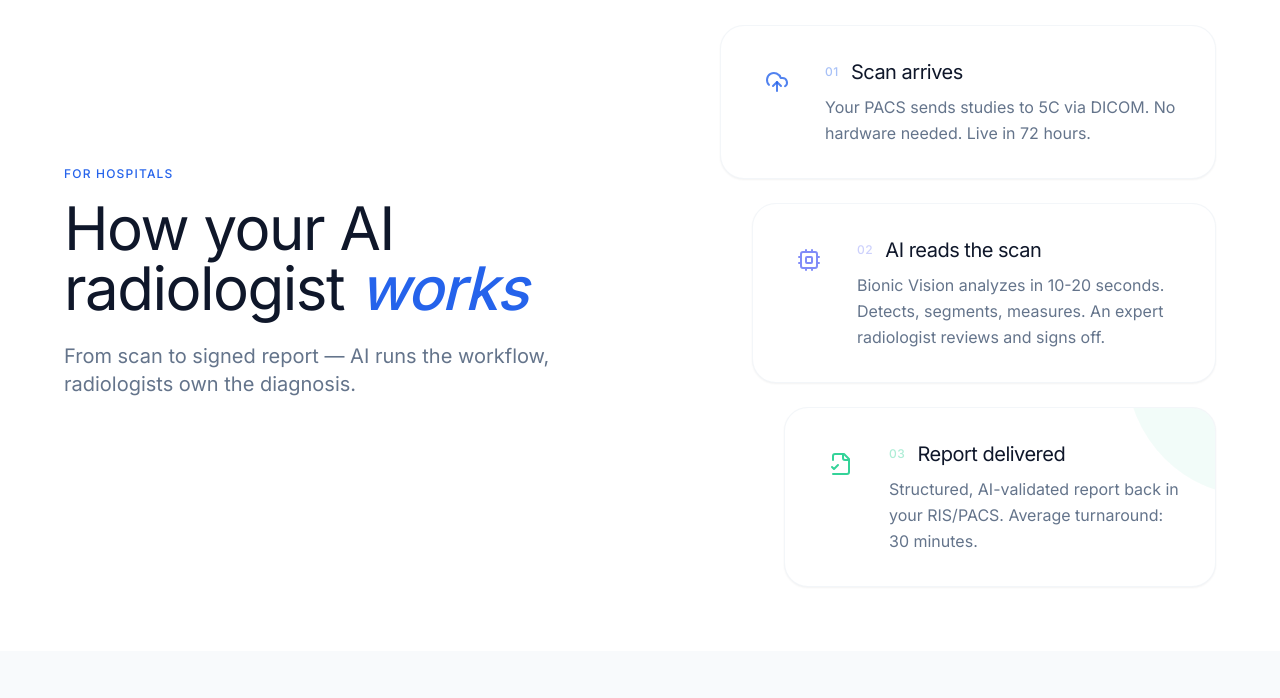
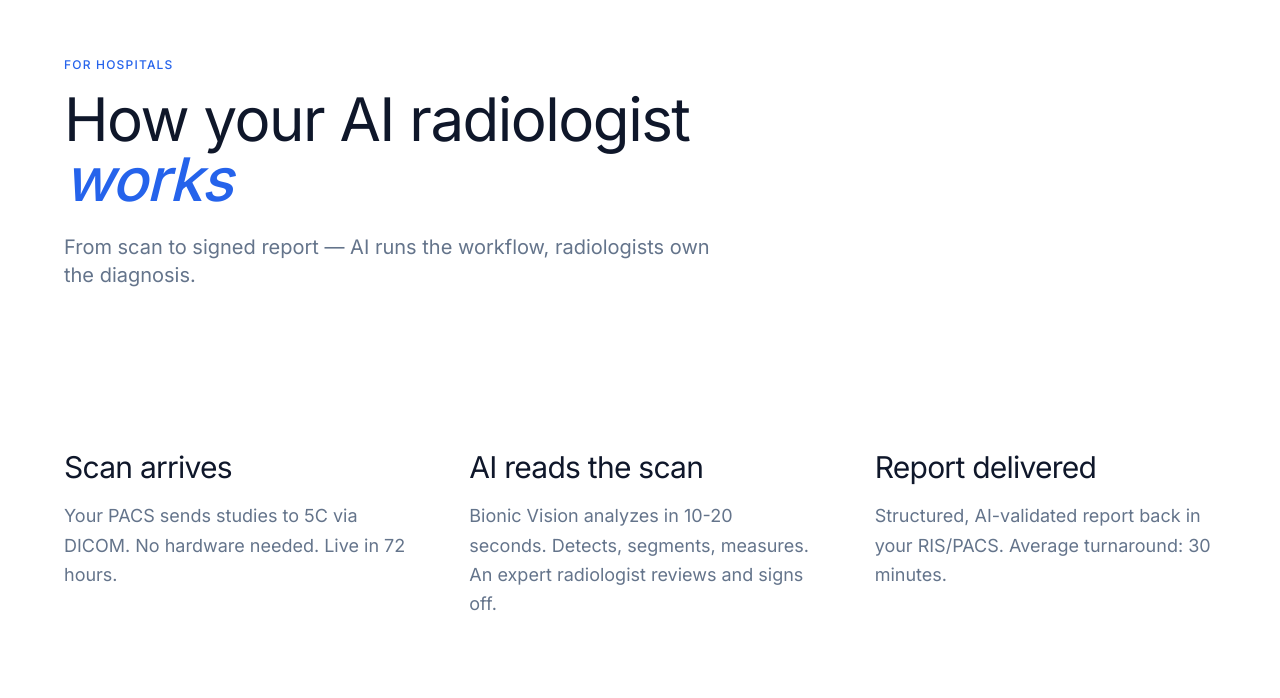
Before and after one commit to Hardy-techy/5c-network, a React (Vite) app: page / in a window 1280 px wide. Shown: the part 3582-4280 px from the top of the page. Built offline with nearby package versions, Linux system fonts and the light colour scheme.

Commit message:
Redesign How It Works to use massive background typography instead of cards

```diff
--- a/src/components/HowItWorks.jsx
+++ b/src/components/HowItWorks.jsx
@@ -1,78 +1,57 @@
 import React from 'react';
-import { UploadCloud, Cpu, FileCheck2 } from 'lucide-react';
 
 const HowItWorks = () => {
   return (
-    <section className="pt-16 pb-8 md:pt-24 md:pb-16 bg-white overflow-hidden" id="how-it-works">
-      <div className="section-container relative">
-        <div className="flex flex-col lg:flex-row items-center gap-12 lg:gap-16">
+    <section className="pt-20 pb-16 md:pt-32 md:pb-24 bg-white" id="how-it-works">
+      <div className="section-container">
 
-          <div className="flex-1 lg:text-left z-10 relative">
+        <div className="mb-20 md:mb-32">
           <span className="text-brand-primary font-medium tracking-widest text-xs mb-4 block uppercase">For Hospitals</span>
-            <h2 className="text-4xl md:text-5xl lg:text-6xl font-normal leading-[1.1] tracking-tight text-brand-dark mb-6">
+          <h2 className="text-4xl md:text-5xl lg:text-6xl font-normal leading-[1.1] tracking-tight text-brand-dark mb-6 max-w-3xl">
             How your AI radiologist <span className="font-medium italic text-brand-primary">works</span>
           </h2>
-            <p className="text-lg md:text-xl text-brand-muted font-light mb-12 leading-relaxed max-w-xl">
+          <p className="text-lg md:text-xl text-brand-muted font-light leading-relaxed max-w-2xl">
             From scan to signed report — AI runs the workflow, radiologists own the diagnosis.
           </p>
         </div>
 
-          <div className="flex-1 w-full relative z-10">
-            <div className="flex flex-col gap-6 md:pl-12">
+        <div className="grid grid-cols-1 md:grid-cols-3 gap-12 md:gap-8 lg:gap-16">
 
           {/* Step 1 */}
-              <div className="bg-white p-8 rounded-3xl border border-brand-border/40 flex gap-6 items-start hover:border-brand-primary/30 transition-all duration-300 shadow-sm hover:shadow-md hover:-translate-y-1">
-                <div className="w-12 h-12 rounded-2xl bg-brand-light flex items-center justify-center shrink-0">
-                  <UploadCloud className="w-6 h-6 text-brand-primary/80" />
-                </div>
-                <div>
-                  <div className="flex items-center gap-3 mb-2">
-                    <span className="text-xs font-medium text-brand-primary/40 tracking-wider">01</span>
-                    <h4 className="text-xl font-normal text-brand-dark tracking-tight">Scan arrives</h4>
-                  </div>
-                  <p className="text-brand-muted font-light leading-relaxed">
+          <div className="relative group">
+            <div className="text-[120px] leading-none font-bold text-brand-light/60 transition-colors group-hover:text-brand-primary/10 absolute -top-12 -left-4 md:-top-16 md:-left-8 z-0">1</div>
+            <div className="relative z-10 pt-8">
+              <h3 className="text-2xl md:text-3xl font-normal text-brand-dark mb-4 tracking-tight group-hover:text-brand-primary transition-colors">Scan arrives</h3>
+              <p className="text-lg text-brand-muted font-light leading-relaxed">
                 Your PACS sends studies to 5C via DICOM. No hardware needed. Live in 72 hours.
               </p>
             </div>
           </div>
 
           {/* Step 2 */}
-              <div className="bg-white p-8 rounded-3xl border border-brand-border/40 flex gap-6 items-start md:ml-8 hover:border-brand-primary/30 transition-all duration-300 shadow-sm hover:shadow-md hover:-translate-y-1">
-                <div className="w-12 h-12 rounded-2xl bg-brand-light flex items-center justify-center shrink-0">
-                  <Cpu className="w-6 h-6 text-indigo-400" />
-                </div>
-                <div>
-                  <div className="flex items-center gap-3 mb-2">
-                    <span className="text-xs font-medium text-indigo-400/40 tracking-wider">02</span>
-                    <h4 className="text-xl font-normal text-brand-dark tracking-tight">AI reads the scan</h4>
-                  </div>
-                  <p className="text-brand-muted font-light leading-relaxed">
+          <div className="relative group">
+            <div className="text-[120px] leading-none font-bold text-brand-light/60 transition-colors group-hover:text-indigo-500/10 absolute -top-12 -left-4 md:-top-16 md:-left-8 z-0">2</div>
+            <div className="relative z-10 pt-8">
+              <h3 className="text-2xl md:text-3xl font-normal text-brand-dark mb-4 tracking-tight group-hover:text-indigo-500 transition-colors">AI reads the scan</h3>
+              <p className="text-lg text-brand-muted font-light leading-relaxed">
                 Bionic Vision analyzes in 10-20 seconds. Detects, segments, measures. An expert radiologist reviews and signs off.
               </p>
             </div>
           </div>
 
           {/* Step 3 */}
-              <div className="bg-white p-8 rounded-3xl border border-brand-border/40 flex gap-6 items-start md:ml-16 hover:border-brand-primary/30 transition-all duration-300 shadow-sm hover:shadow-md hover:-translate-y-1 group relative overflow-hidden">
-                <div className="absolute right-0 top-0 w-32 h-32 bg-emerald-500/5 rounded-bl-full -mr-10 -mt-10 group-hover:scale-110 transition-transform"></div>
-                <div className="w-12 h-12 rounded-2xl bg-brand-light flex items-center justify-center shrink-0 relative z-10">
-                  <FileCheck2 className="w-6 h-6 text-emerald-400" />
-                </div>
-                <div className="relative z-10">
-                  <div className="flex items-center gap-3 mb-2">
-                    <span className="text-xs font-medium text-emerald-400/40 tracking-wider">03</span>
-                    <h4 className="text-xl font-normal text-brand-dark tracking-tight">Report delivered</h4>
-                  </div>
-                  <p className="text-brand-muted font-light leading-relaxed">
+          <div className="relative group">
+            <div className="text-[120px] leading-none font-bold text-brand-light/60 transition-colors group-hover:text-emerald-500/10 absolute -top-12 -left-4 md:-top-16 md:-left-8 z-0">3</div>
+            <div className="relative z-10 pt-8">
+              <h3 className="text-2xl md:text-3xl font-normal text-brand-dark mb-4 tracking-tight group-hover:text-emerald-500 transition-colors">Report delivered</h3>
+              <p className="text-lg text-brand-muted font-light leading-relaxed">
                 Structured, AI-validated report back in your RIS/PACS. Average turnaround: 30 minutes.
               </p>
             </div>
           </div>
 
         </div>
-          </div>
 
-        </div>
       </div>
     </section>
   );
```
Lines whose indentation alone changed are shown as unchanged.
